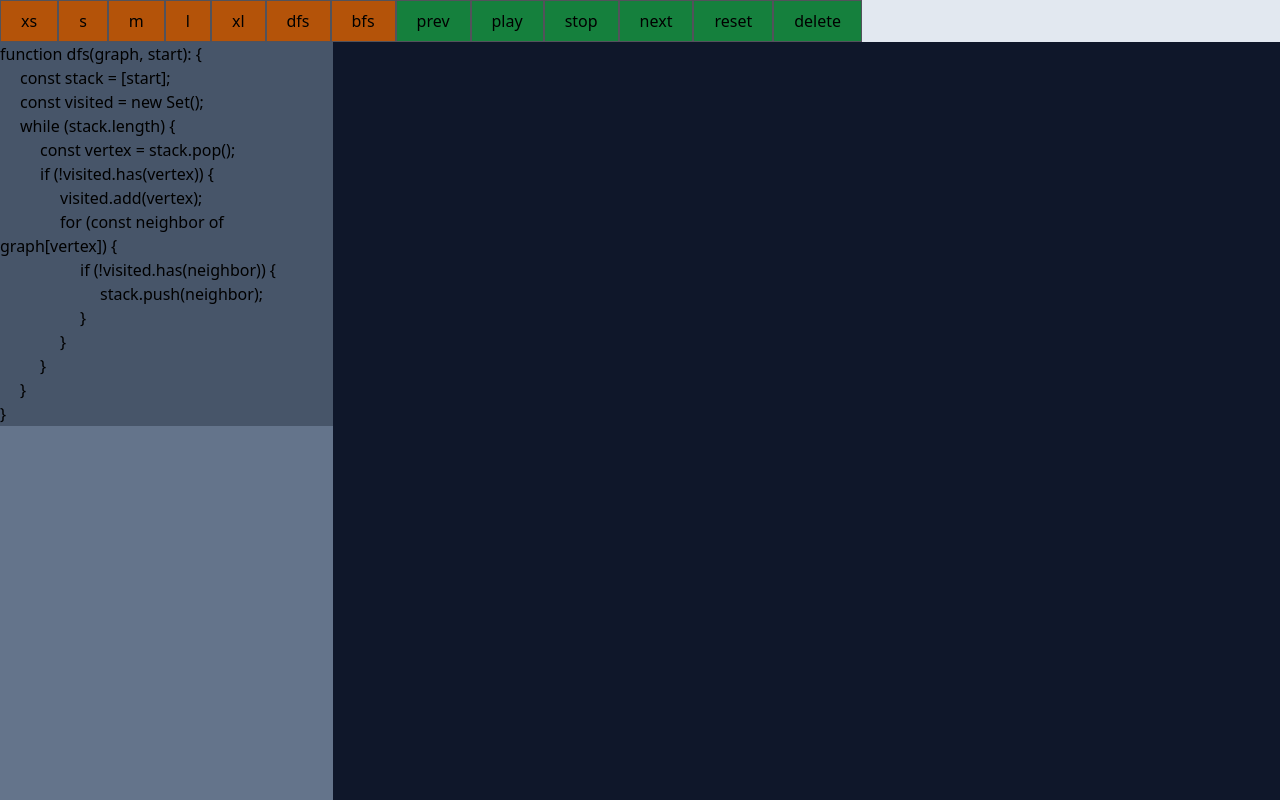
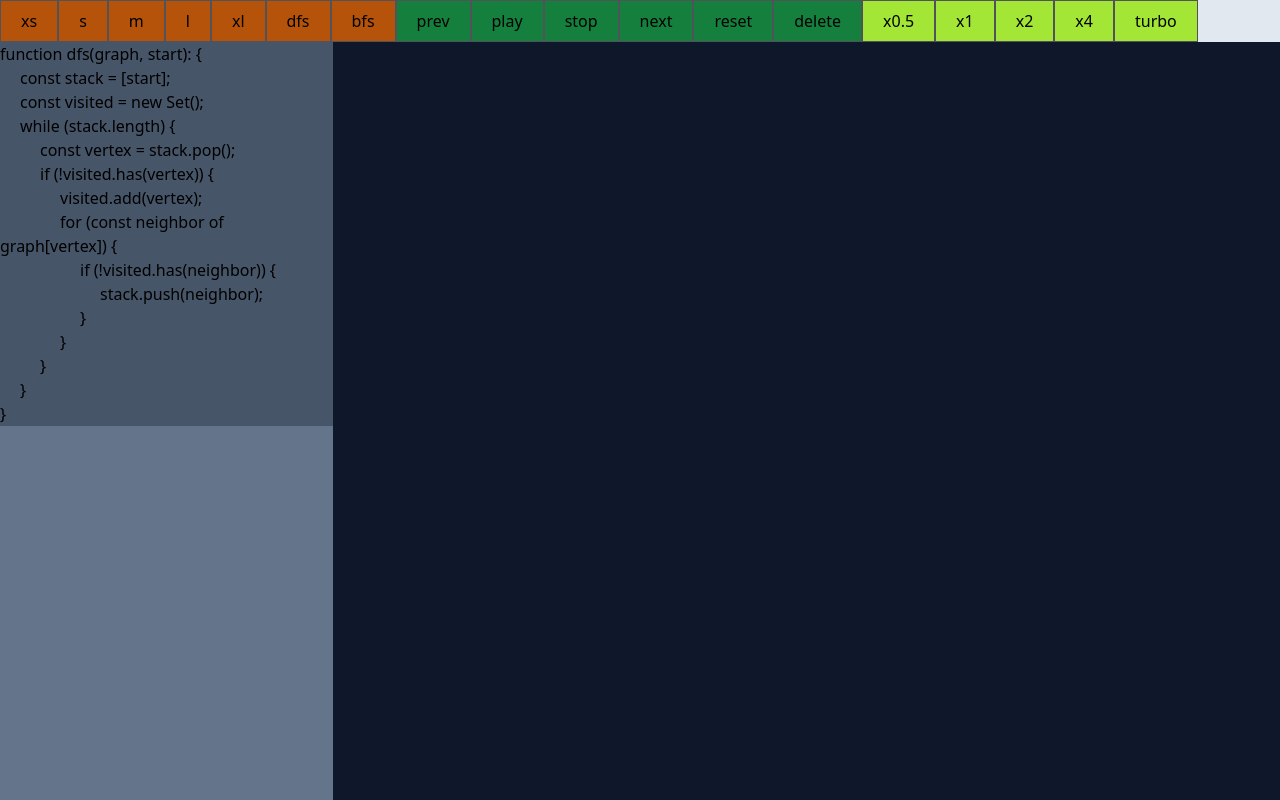
Before and after one commit to adiletbaimyrza/graph-algorithms-visualizer, a React (Vite) app: page / in a window 1280 px wide. Built offline with nearby package versions, Linux system fonts and the light colour scheme.

Commit message:
add speed

```diff
--- a/src/animations/startAnimations.ts
+++ b/src/animations/startAnimations.ts
@@ -10,7 +10,7 @@ const startAnimations = async (
   stepId: number,
   stepIdSet: (newStepId: number) => void,
   isAnimatingGet: () => boolean,
-  speed: number
+  speedGet: () => number
 ) => {
   const newSteps = steps.slice(stepId)
 
@@ -22,7 +22,7 @@ const startAnimations = async (
     paintPath(step.vxId!, step.dgId, step.anim)
     highlightCode(step.cdId)
 
-    await sleep(speed)
+    await sleep(speedGet())
 
     stepIdSet(step.id)
   }
--- a/src/components/Panel/Panel.tsx
+++ b/src/components/Panel/Panel.tsx
@@ -8,6 +8,7 @@ import {
   useLinkingVertex,
   useEdgeId,
   useVertexId,
+  useSpeed,
 } from '../../contexts'
 import { createAdjList, dfs, bfs, useRandomGraph } from '../../algorithms'
 import {
@@ -29,6 +30,7 @@ const Panel = () => {
   const currentAlgo = useCurrentAlgo()
   const isAnimating = useIsAnimating()
   const linkingVertex = useLinkingVertex()
+  const speed = useSpeed()
   const generate = useRandomGraph()
   const nextRef = useRef<HTMLButtonElement | null>(null)
   const prevRef = useRef<HTMLButtonElement | null>(null)
@@ -79,7 +81,7 @@ const Panel = () => {
 
     const steps = execAlgo()
 
-    startAnimations(steps, stepId.get(), stepId.set, isAnimating.get, 10)
+    startAnimations(steps, stepId.get(), stepId.set, isAnimating.get, speed.get)
   }
 
   const stop = () => {
@@ -206,6 +208,37 @@ const Panel = () => {
       >
         delete
       </button>
+
+      <button
+        className="py-2 px-5 bg-lime-400 border border-zinc-600"
+        onClick={() => speed.set(200)}
+      >
+        x0.5
+      </button>
+      <button
+        className="py-2 px-5 bg-lime-400 border border-zinc-600"
+        onClick={() => speed.set(100)}
+      >
+        x1
+      </button>
+      <button
+        className="py-2 px-5 bg-lime-400 border border-zinc-600"
+        onClick={() => speed.set(50)}
+      >
+        x2
+      </button>
+      <button
+        className="py-2 px-5 bg-lime-400 border border-zinc-600"
+        onClick={() => speed.set(25)}
+      >
+        x4
+      </button>
+      <button
+        className="py-2 px-5 bg-lime-400 border border-zinc-600"
+        onClick={() => speed.set(1)}
+      >
+        turbo
+      </button>
     </div>
   )
 }
```
